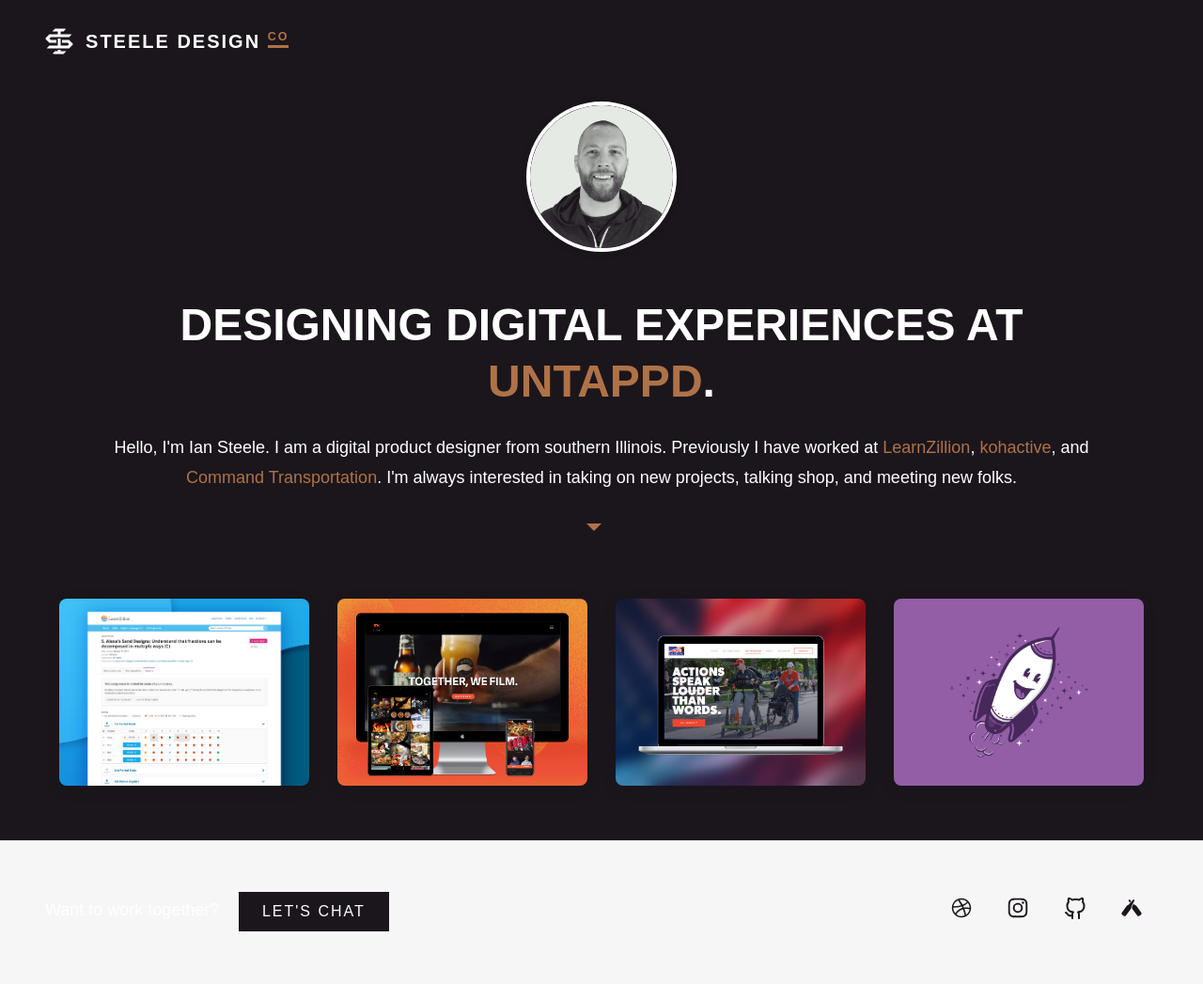
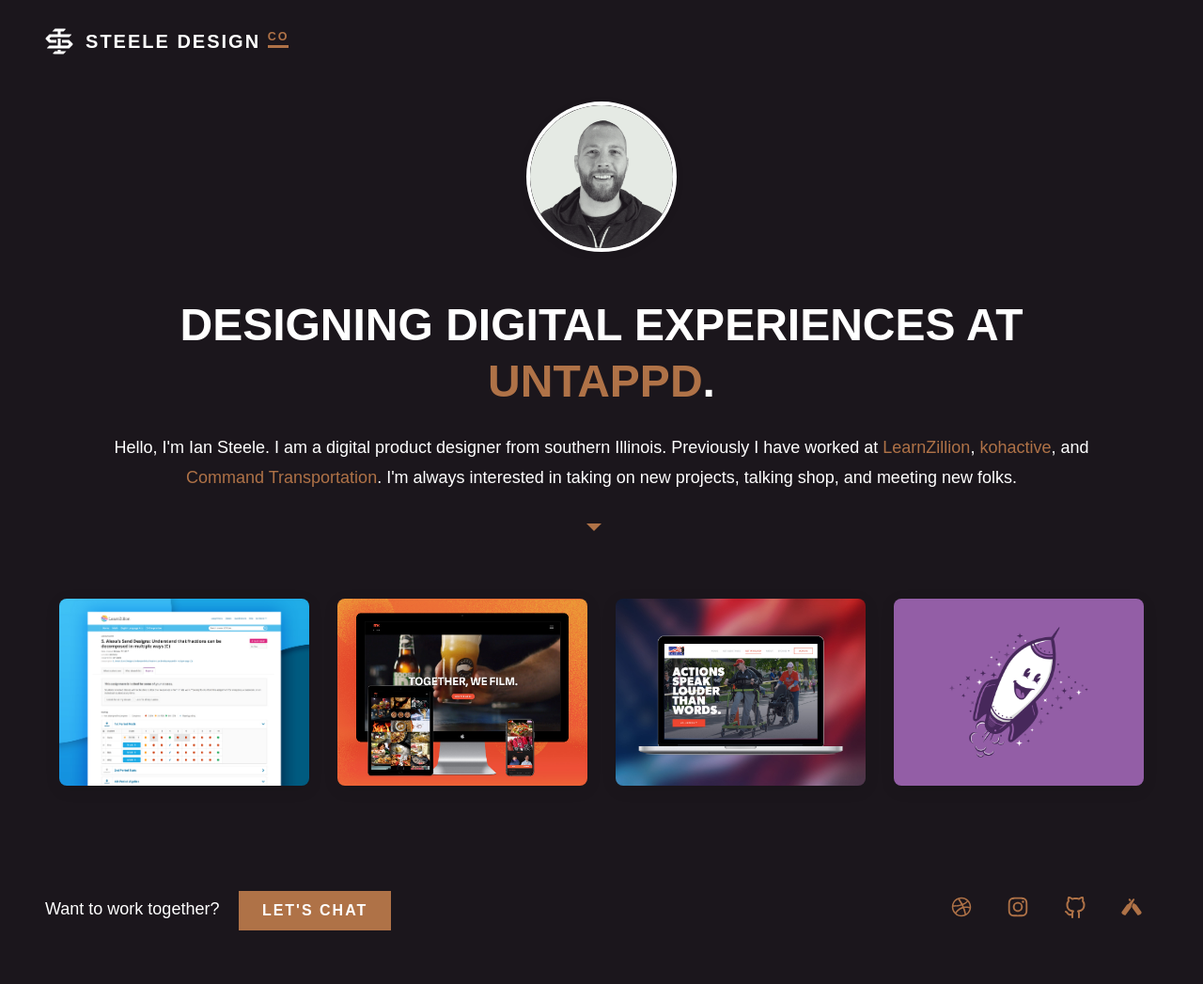
Before and after one commit to iansteele/iansteele, a Jekyll site: the page built from index.html, in a window 1280 px wide. Shown: the whole page at 94% size. Built offline with Jekyll 4.4.1, drawn with Linux system fonts in a browser that asks for light colours; some web fonts are replaced.

Commit message:
dark footer

```diff
--- a/_sass/_buttons.scss
+++ b/_sass/_buttons.scss
@@ -1,11 +1,11 @@
 .btn {
-  background: $brand-primary;
+  background: $brand-secondary;
   border-radius: 0;
-  color: white;
+  color: $white;
   font-size: 1rem;
   letter-spacing: 2px;
   padding: .5em 1.5em;
-  text-align: center;
+  text-align: center;font-weight: bolder;
   text-transform: uppercase;
   transition: border-radius .5s ease;
 
--- a/_sass/_content.scss
+++ b/_sass/_content.scss
@@ -43,8 +43,6 @@ header {
 }
 
 .footer {
-  background: $brand-tertiary;
-  border-top: 1px solid $brand-darken-tertiary;
   display: flex;
   flex-direction: column;
   padding: $spacing--xl;
--- a/_sass/_social.scss
+++ b/_sass/_social.scss
@@ -12,7 +12,7 @@
 	}
 
 	svg {
-	 	fill: $brand-primary;
+	 	fill: $brand-secondary;
 		height: 100%;
 		transition: fill .5s ease;
 		width: 100%;
@@ -20,7 +20,7 @@
 
 	&:hover {
 		svg {
-			fill: $brand-secondary;
+			fill: $white;
 			transition: fill .5s ease;
 		}
 	}
```
